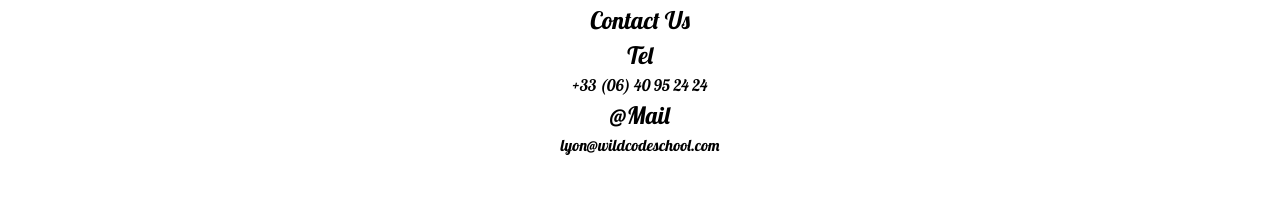
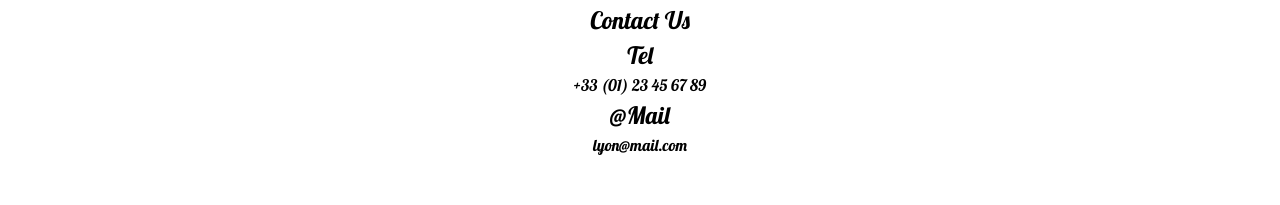
Before and after one commit to The-Gones/VisiteLyon, a website: page contact.html in a window 1280 px wide. Shown: the part 490-695 px from the top of the page. Drawn offline with Linux system fonts and the light colour scheme.

Commit message:
changed contact

```diff
--- a/contact.html
+++ b/contact.html
@@ -35,9 +35,9 @@
 			<div id ="contact">
 				<p data-translatable>Nous contacter // Contact Us</p>
 				<p>Tel</p>
-				<p class='contact'>+33 (06) 40 95 24 24</p>
+				<p class='contact'>+33 (01) 23 45 67 89</p>
 				<p>@Mail</p>
-				<p class='contact'>lyon@wildcodeschool.com</p>
+				<p class='contact'>lyon@mail.com</p>
 			</div>
 		</main>
 
```
